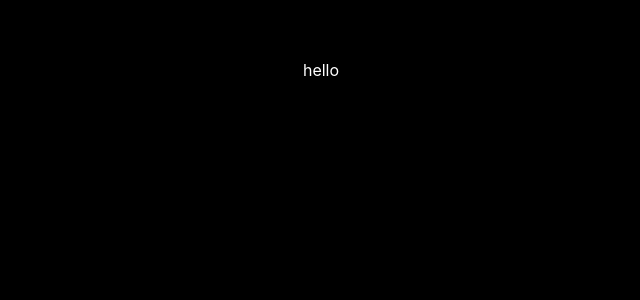
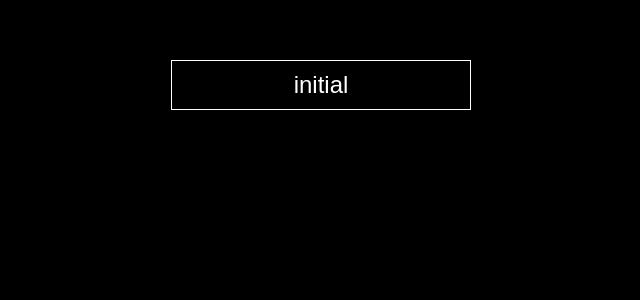
Before and after one commit to willemverbuyst/tensor-flow-dog-breed-classifier, a React (Create React App) app: page / in a window 1280 px wide. Shown: the top 300 px of the page, without its empty margins (319-959 px from the left). Built offline with nearby package versions, Linux system fonts and the light colour scheme.

Commit message:
Set up reducer

```diff
--- a/src/App.js
+++ b/src/App.js
@@ -1,17 +1,29 @@
-import React from 'react';
+import React, { useReducer } from 'react';
 import './App.css';
 
 const stateMachine = {
+  initialState: 'initial',
+  states: {
     initial: { on: { next: 'loadingModel' } },
     loadingModel: { on: { next: 'awaitingUpload' } },
     awaitingUpload: { on: { next: 'ready' } },
     ready: { on: { next: 'classifying' } },
     classifying: { on: { next: 'complete' } },
     complete: { on: { next: 'awaitingUpload' } },
+  },
 };
 
+const reducer = (currentState, event) =>
+  stateMachine.states[currentState].on[event] || stateMachine.initialState;
+
 function App() {
-  return <div className="App">hello</div>;
+  const [state, dispatch] = useReducer(reducer, stateMachine.initialState);
+
+  return (
+    <div>
+      <button onClick={() => dispatch('next')}>{state}</button>
+    </div>
+  );
 }
 
 export default App;
```
Lines whose indentation alone changed are shown as unchanged.
